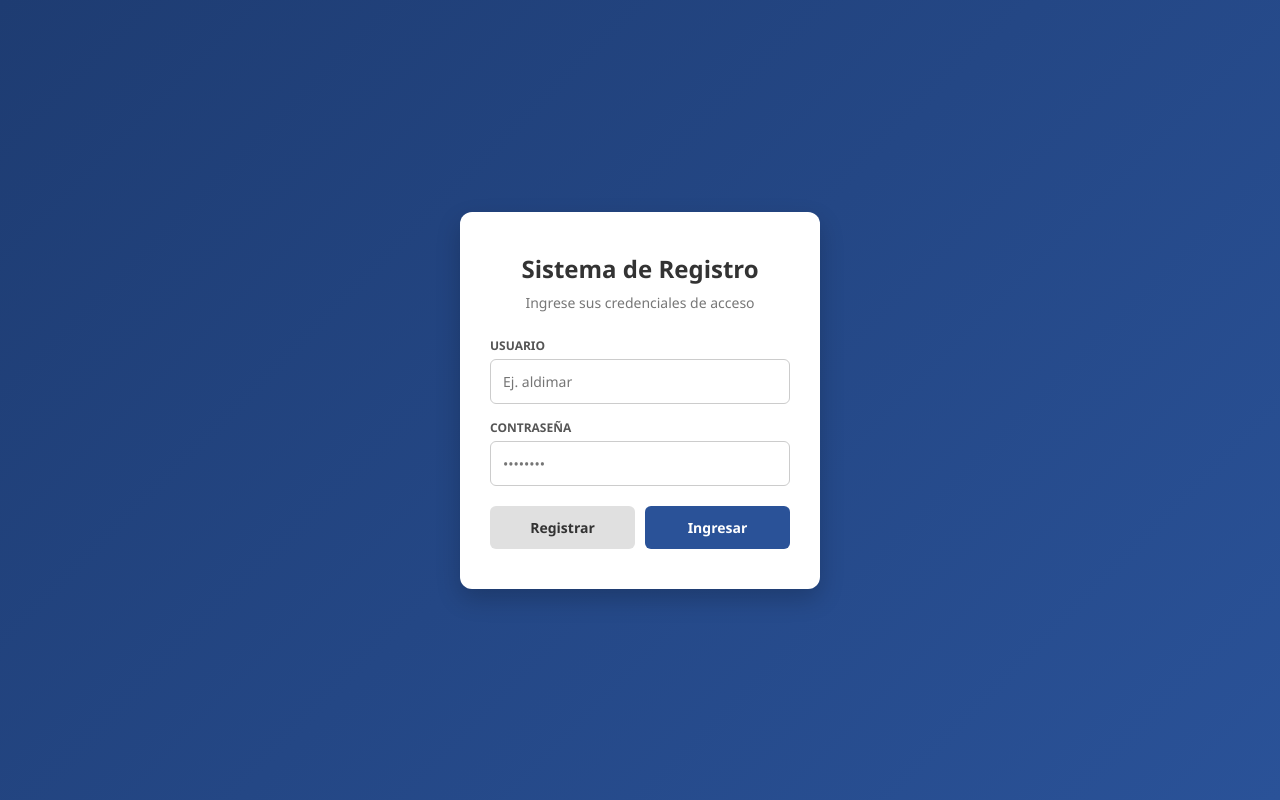
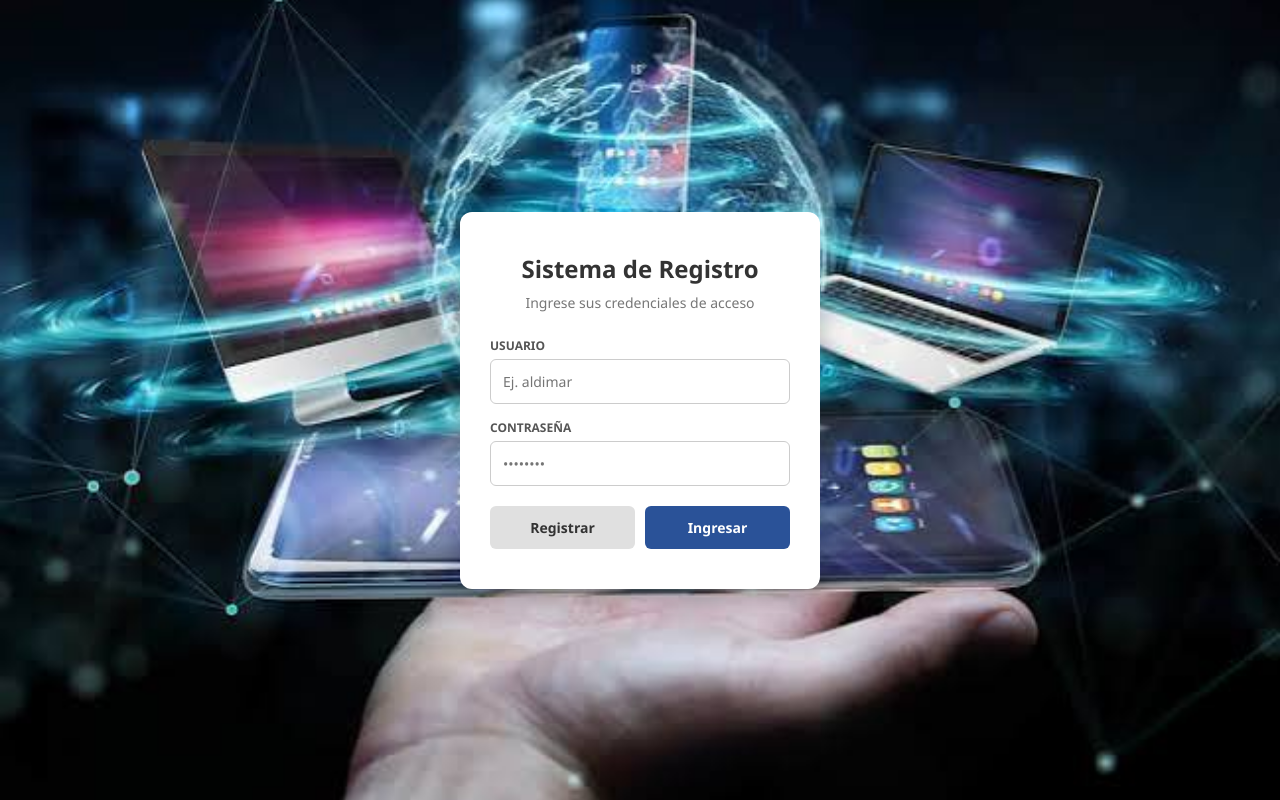
Before and after one commit to aldidaymar-lang/sistema-registro, a Flask app: page / in a window 1280 px wide. Run offline with Flask 3, Linux system fonts and the light colour scheme.

Commit message:
Update index.html

```diff
--- a/templates/index.html
+++ b/templates/index.html
@@ -6,7 +6,7 @@
     <title>Sistema de Autenticación</title>
     <style>
         * { box-sizing: border-box; margin: 0; padding: 0; font-family: 'Segoe UI', Tahoma, Geneva, Verdana, sans-serif; }
-        body { background: linear-gradient(135deg, #1e3c72 0%, #2a5298 100%); height: 100vh; display: flex; align-items: center; justify-content: center; }
+        body { background: url('/static/fondo.jpg') no-repeat center center fixed; background-size: cover; height: 100vh; display: flex; align-items: center; justify-content: center; }
         .card { background: #ffffff; padding: 40px 30px; border-radius: 12px; box-shadow: 0 10px 25px rgba(0,0,0,0.2); width: 100%; max-width: 360px; text-align: center; }
         .card h2 { color: #333333; margin-bottom: 8px; font-size: 24px; font-weight: 600; }
         .card p.subtitle { color: #777777; font-size: 14px; margin-bottom: 25px; }
```
